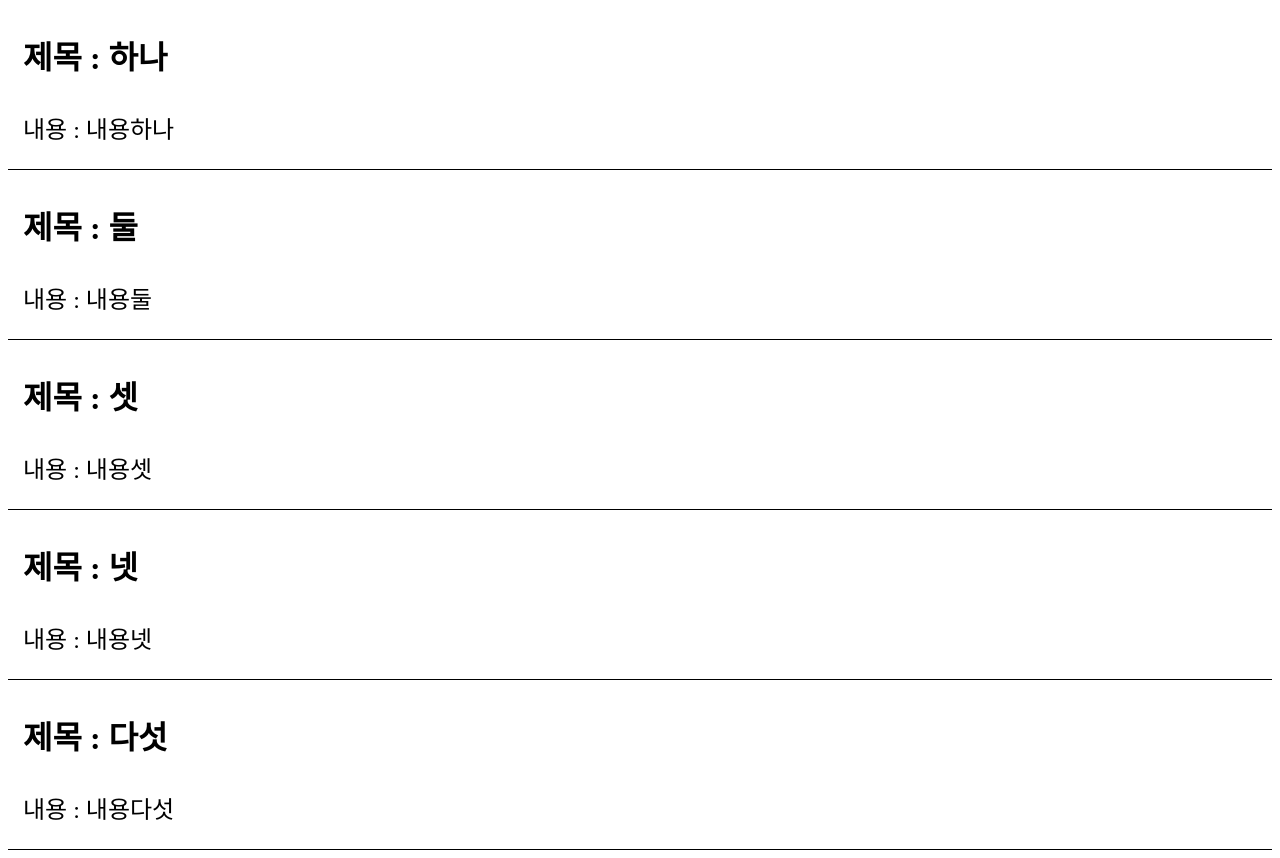
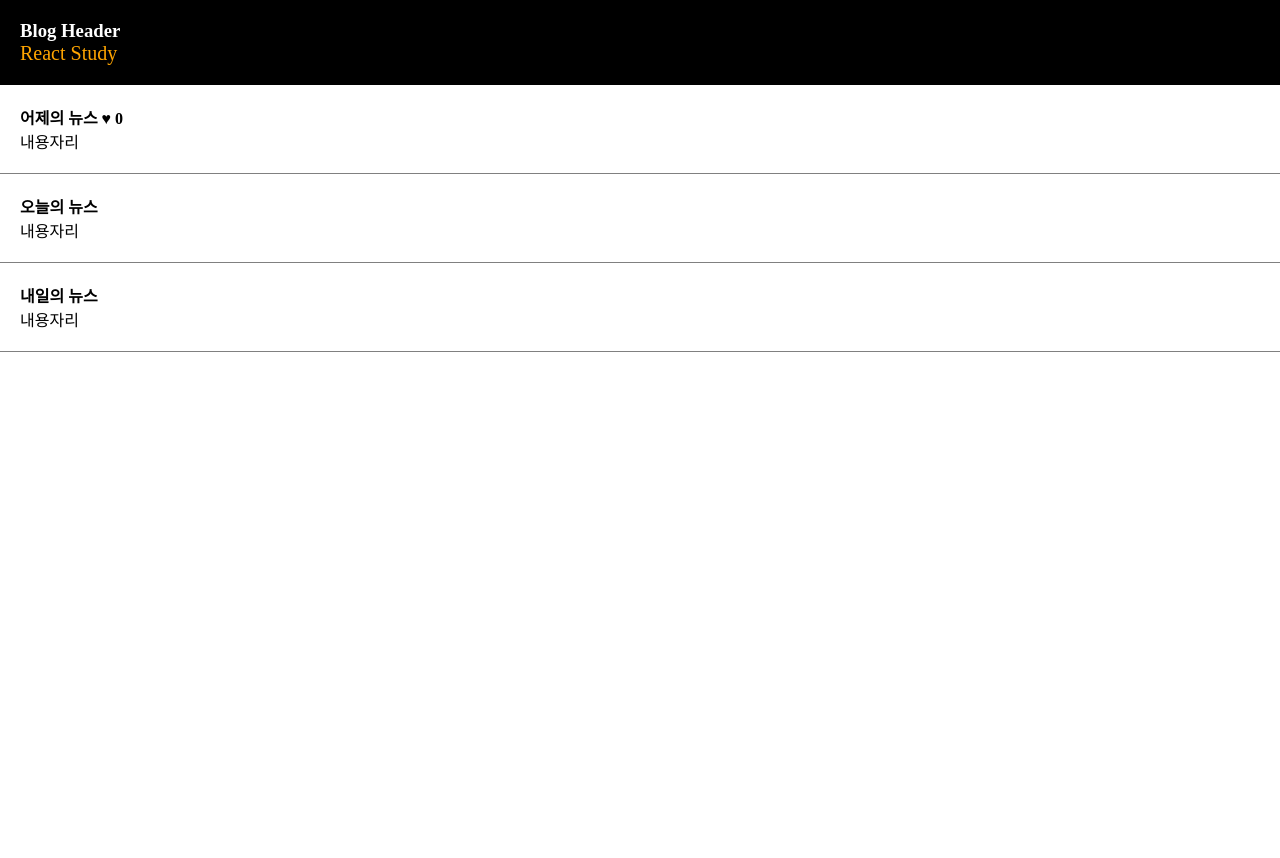
Before and after one commit to peppyksm/fe-react-study-8, a React (Vite) app in the folder react-study/: page / in a window 1280 px wide. After the commit the page ends 800 px from the top, so only its background shows below. Built offline with nearby package versions, Linux system fonts and the light colour scheme.

Commit message:
NewsBlog 페이지 초기 세팅 State 변수 기반 Modal창 표시여부 처리 event.stopPropagation()

```diff
--- a/react-study/src/App.jsx
+++ b/react-study/src/App.jsx
@@ -13,6 +13,7 @@
 import Quiz01 from './quiz/Quiz01/Quiz01'
 import Quiz02 from './quiz/Quiz02/Quiz02'
 import Quiz03 from './quiz/Quiz03/Quiz03'
+import NewsBlog from './newsBlog/NewsBlog'
 
 function App() {
 
@@ -26,7 +27,8 @@
     // <Props01/>
     // <Quiz02/>
     // <Probs02/>
-    <Quiz03/>
+    // <Quiz03/>
+    <NewsBlog/>
   )
 }
 
--- /dev/null
+++ b/react-study/src/newsBlog/Modal.jsx
@@ -0,0 +1,15 @@
+
+
+function Modal(){
+
+    return(
+        <div className="modal">
+            <h3>제목</h3>
+            <p>날짜</p>
+            <p>상세내용</p>
+        </div>
+    )
+
+}
+
+export default Modal;
--- /dev/null
+++ b/react-study/src/newsBlog/NewsBlog.css
@@ -0,0 +1,25 @@
+* {
+    margin: 0;
+    padding: 0;
+    box-sizing: border-box;
+}
+
+.black-nav {
+    background: black;
+    width: 100%;
+    color: #ffffff;
+    padding: 20px;
+}
+
+.post-list {
+    text-align: left;
+    padding: 20px;
+    border-bottom: 1px solid gray;
+}
+
+.modal {
+    margin-top: 20px;
+    padding: 20px;
+    background: lightgray;
+    text-align: left;
+}
--- /dev/null
+++ b/react-study/src/newsBlog/NewsBlog.jsx
@@ -0,0 +1,77 @@
+import { useState } from "react";
+import "./NewsBlog.css";
+import Modal from "./Modal";
+
+
+function NewsBlog() {
+
+    //제목 내용
+    //하드코딩(텍스트 직접) vs 변수 vs state변수
+
+    let title = 'React Study'; //useState('React Study)
+
+    let [news1, setNews1] = useState('어제의 뉴스');
+    let [news2, setNews2] = useState('오늘의 뉴스');
+    let [news3, setNews3] = useState('내일의 뉴스');
+
+    let [news, setNews] = useState(['어제의 뉴스', '오늘의 뉴스', '내일의 뉴스']);
+
+    let [likeCount, setLikeCount] = useState(0);
+
+    let [modalFlag, setModalFlag] = useState(false);
+
+
+    return (
+        <div>
+            <div className="black-nav">
+                <h3>Blog Header</h3>
+                <div style={{ color: "orange", fontSize: "20px" }}>{title}</div>
+            </div>
+
+            <div className="post-list">
+                <h4 onClick={() => {
+                    // setModalFlag(true);
+
+                    // setModalFlag(modalFlag ? false : true)
+
+                    setModalFlag(!modalFlag); //재렌더링
+
+                    // if(modalFlag == true){
+                    //     setModalFlag(false);
+                    // }else{
+                    //     setModalFlag(true);
+                    // }
+
+                }}>{news[0]} <span onClick={(event) => {
+                    event.stopPropagation(); //이벤트 발생을 추가로 전파하는 것을 stop, 단독으로 이 이벤트만 실행
+                    setLikeCount(likeCount + 1);   //재렌더링
+                }}>♥</span> {likeCount}</h4>
+                <p>내용자리</p>
+            </div>
+
+            <div className="post-list">
+                <h4>{news[1]}</h4>
+                <p>내용자리</p>
+            </div>
+
+            <div className="post-list">
+                <h4>{news[2]}</h4>
+                <p>내용자리</p>
+            </div>
+            {/*
+            {
+                modalFlag == true ? <Modal /> : null
+            } */}
+
+            {
+                modalFlag && <Modal />
+            }
+
+
+
+        </div>
+    )
+
+}
+
+export default NewsBlog;
```
